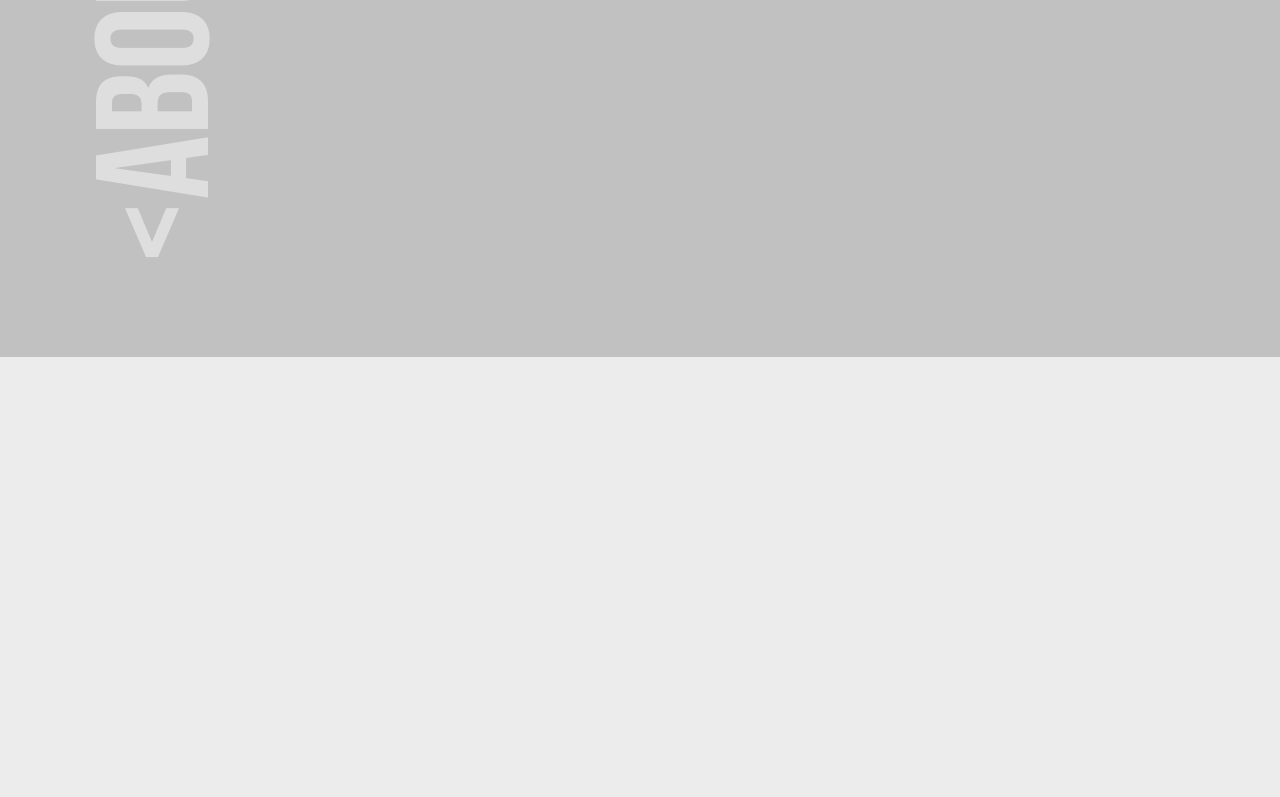
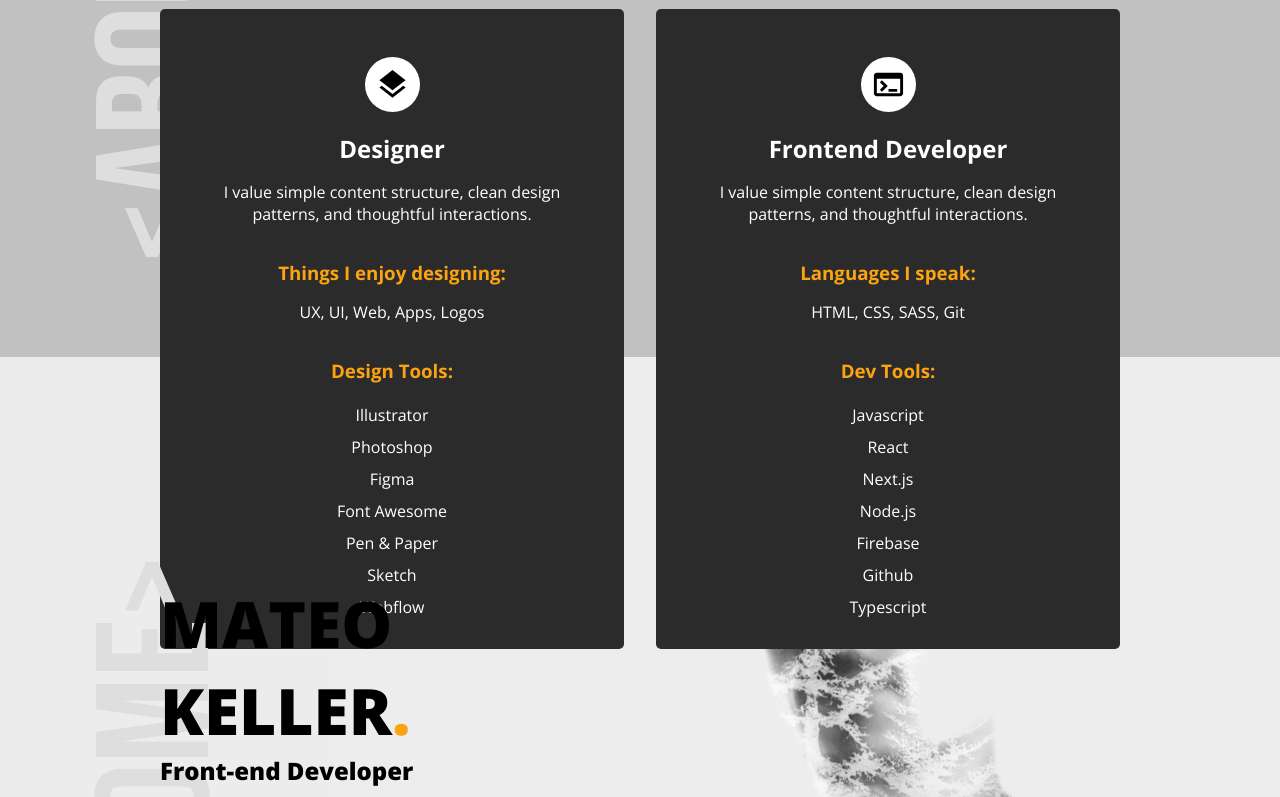
Before and after one commit to mateokeller/my-portfolio, a React (Vite) app: page / in a window 1280 px wide. Shown: the part 1243-2040 px from the top of the page. Before the commit the page ends 1600 px from the top, so only its background shows below. Built offline with nearby package versions, Linux system fonts and the light colour scheme.

Commit message:
add card styles + icons

```diff
--- a/src/App.jsx
+++ b/src/App.jsx
@@ -1,7 +1,7 @@
 import {useEffect, useState} from "react";
 import {Element} from "react-scroll";
-import AboutMe from "./components/layout/AboutMe";
-import Intro from "./components/layout/Intro";
+import AboutMe from "./components/AboutMe";
+import Intro from "./components/Intro";
 
 import Header from "./ui/Header";
 
@@ -39,6 +39,10 @@ function App() {
         <Element id="about-me" name="about-me">
           <AboutMe />
         </Element>
+
+        <Element id="home" name="home">
+          <Intro />
+        </Element>
       </div>
     </div>
   );
--- /dev/null
+++ b/src/components/AboutMe.jsx
@@ -0,0 +1,70 @@
+import React from "react";
+import LayersIcon from "@mui/icons-material/Layers";
+import TerminalIcon from "@mui/icons-material/Terminal";
+
+const AboutMe = () => {
+  return (
+    <div className="about-me-container">
+      <p className="group-indicator">&lt;ABOUT ME&gt;</p>
+      <div className="about-me-content">
+        <h2 className="text-yellow title">INTRODUCTION</h2>
+        <h3 className="subtitle">What I'm Great At</h3>
+        <p className="about-me-text">
+          Finding creative solutions to problems is something I have always
+          enjoyed. As a kid I loved playing around with things that where
+          broken, learning how they worked, and fixing them. When I finished
+          high school, I knew exactly what I wanted my carrer to be. <br />
+          I am finishing up my degree at UADE, where I learned how to apply
+          critical thinking and problem-solving strategies to complex projects.
+          I'm also working on several projects at a time in order to learn more
+          front-end development. <br />
+        </p>
+        <div className="cards-container">
+          <div className="card">
+            <div className="icon-container">
+              <LayersIcon fontSize="large" />
+            </div>
+            <h2>Designer</h2>
+            <p>
+              I value simple content structure, clean design patterns, and
+              thoughtful interactions.
+            </p>
+            <h3 className="text-yellow">Things I enjoy designing:</h3>
+            <p>UX, UI, Web, Apps, Logos</p>
+            <h3 className="text-yellow">Design Tools:</h3>
+            <p className="tools-list">
+              Illustrator <br /> Photoshop <br /> Figma <br />
+              Font Awesome <br />
+              Pen & Paper <br />
+              Sketch <br />
+              Webflow
+            </p>
+          </div>
+          <div className="card">
+            <div className="icon-container">
+              <TerminalIcon fontSize="large" />
+            </div>
+            <h2>Frontend Developer</h2>
+            <p>
+              I value simple content structure, clean design patterns, and
+              thoughtful interactions.
+            </p>
+            <h3 className="text-yellow">Languages I speak:</h3>
+            <p>HTML, CSS, SASS, Git</p>
+            <h3 className="text-yellow">Dev Tools:</h3>
+            <p className="tools-list">
+              Javascript <br /> React <br /> Next.js <br />
+              Node.js <br />
+              Firebase <br />
+              Github <br />
+              Typescript
+            </p>
+            <h3 className="text-yellow"></h3>
+          </div>
+        </div>
+      </div>
+    </div>
+  );
+};
+
+export default AboutMe;
--- a/src/components/layout/AboutMe.jsx
+++ /dev/null
@@ -1,25 +0,0 @@
-import React from "react";
-
-const AboutMe = () => {
-  return (
-    <div className="about-me-container">
-      <p className="group-indicator">&lt;ABOUT ME&gt;</p>
-      <div className="about-me-content">
-        <h2 className="text-yellow title">INTRODUCTION</h2>
-        <h3 className="subtitle">What I'm Great At</h3>
-        <p className="about-me-text">
-          Finding creative solutions to problems is something I have always
-          enjoyed. As a kid I loved playing around with things that where
-          broken, learning how they worked, and fixing them. When I finished
-          high school, I knew exactly what I wanted my carrer to be. <br />
-          I am finishing up my degree at UADE, where I learned how to apply
-          critical thinking and problem-solving strategies to complex projects.
-          I'm also working on several projects at a time in order to learn more
-          front-end development. <br />
-        </p>
-      </div>
-    </div>
-  );
-};
-
-export default AboutMe;
--- a/src/index.css
+++ b/src/index.css
@@ -1,7 +1,3 @@
-@tailwind base;
-@tailwind components;
-@tailwind utilities;
-
 #root {
   font-family: "Open Sans", sans-serif;
   text-align: center;
@@ -205,3 +201,47 @@ body {
   text-align: justify;
   width: 50em;
 }
+
+.cards-container {
+  display: flex;
+  width: 60rem;
+  grid-template-columns: 1fr 1fr;
+  gap: 2rem;
+}
+
+.card {
+  width: 30rem;
+  height: 34rem;
+  background-color: rgb(43, 43, 43);
+  border-radius: 5px;
+  color: white;
+  padding: 3rem;
+  display: flex;
+  flex-direction: column;
+  align-items: center;
+}
+
+.card h2 {
+  color: white;
+  margin-bottom: 0;
+}
+
+.card h3 {
+  margin-bottom: 0;
+}
+
+.icon-container {
+  padding: 10px;
+  height: fit-content;
+  width: fit-content;
+  background-color: white;
+  color: black;
+  display: flex;
+  justify-content: center;
+  align-items: center;
+  border-radius: 100px;
+}
+
+.tools-list {
+  line-height: 2rem;
+}
```
Also changed, not shown: src/components/Intro.jsx (renamed from src/components/layout/Intro.jsx).
